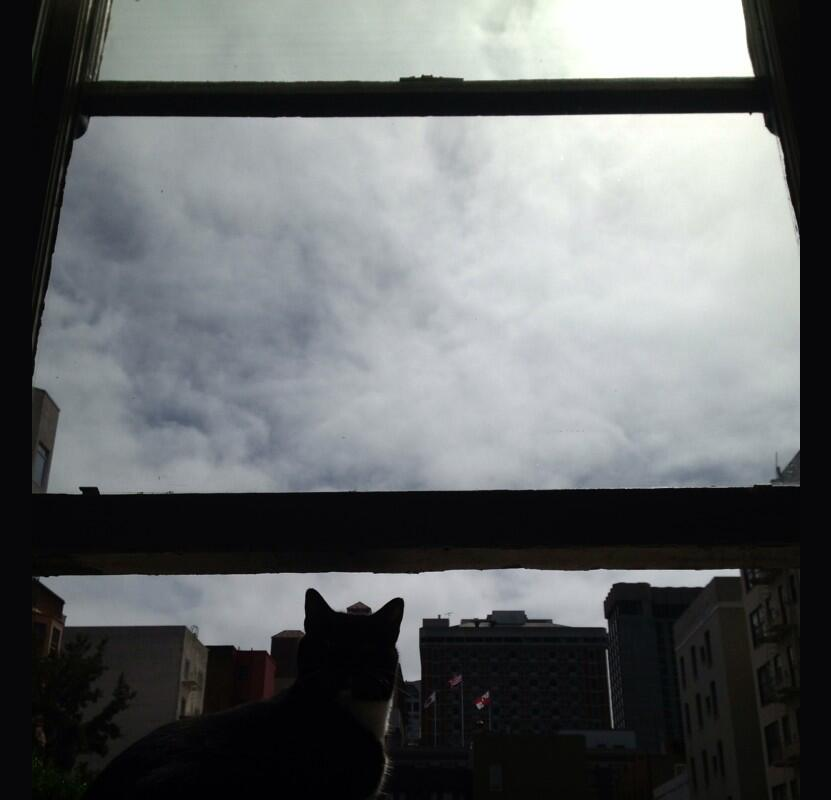
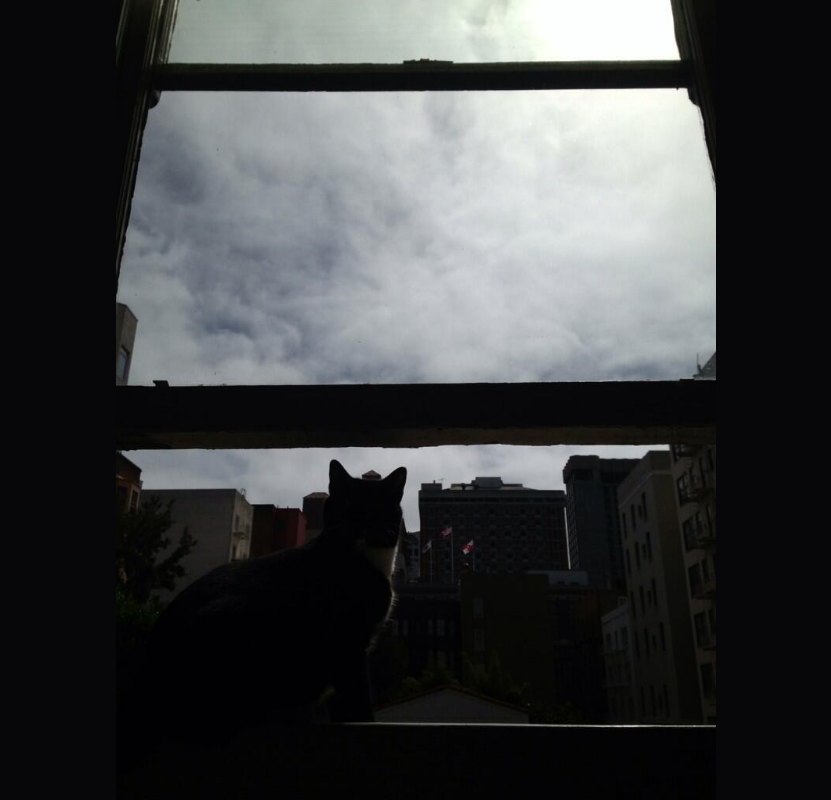
Before and after one commit to jensechu/tendercat, a plain HTML site: page index.html in a window 1280 px wide. Shown: the top 800 px of the page, without its empty margins (224-1055 px from the left). Drawn offline with Linux system fonts and the light colour scheme.

Commit message:
shrinking cat

```diff
--- a/style.css
+++ b/style.css
@@ -7,5 +7,5 @@ html {
 
 img {
     width: 100%;
-    max-width: 768px;
+    max-width: 600px;
 }
```
